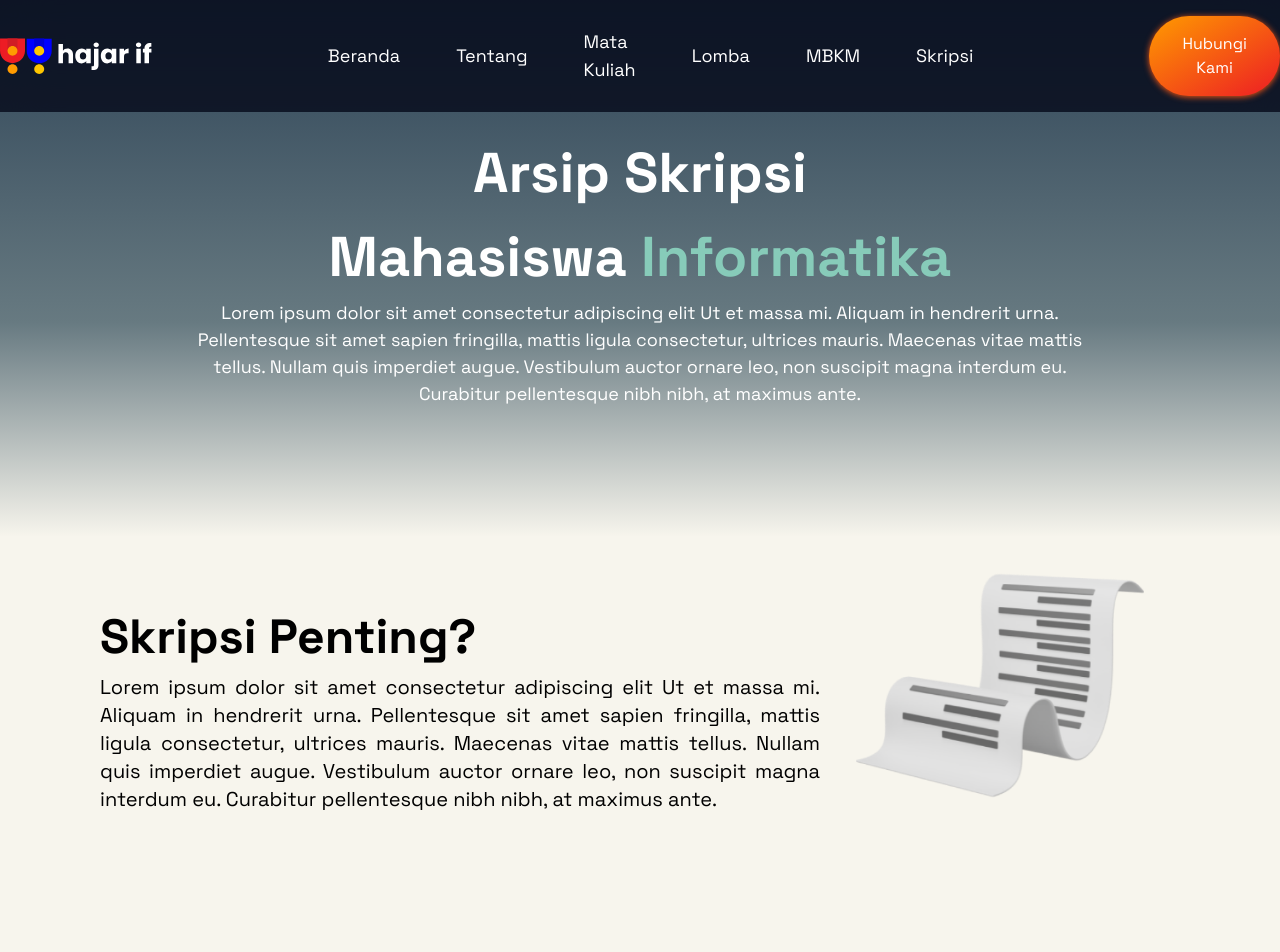
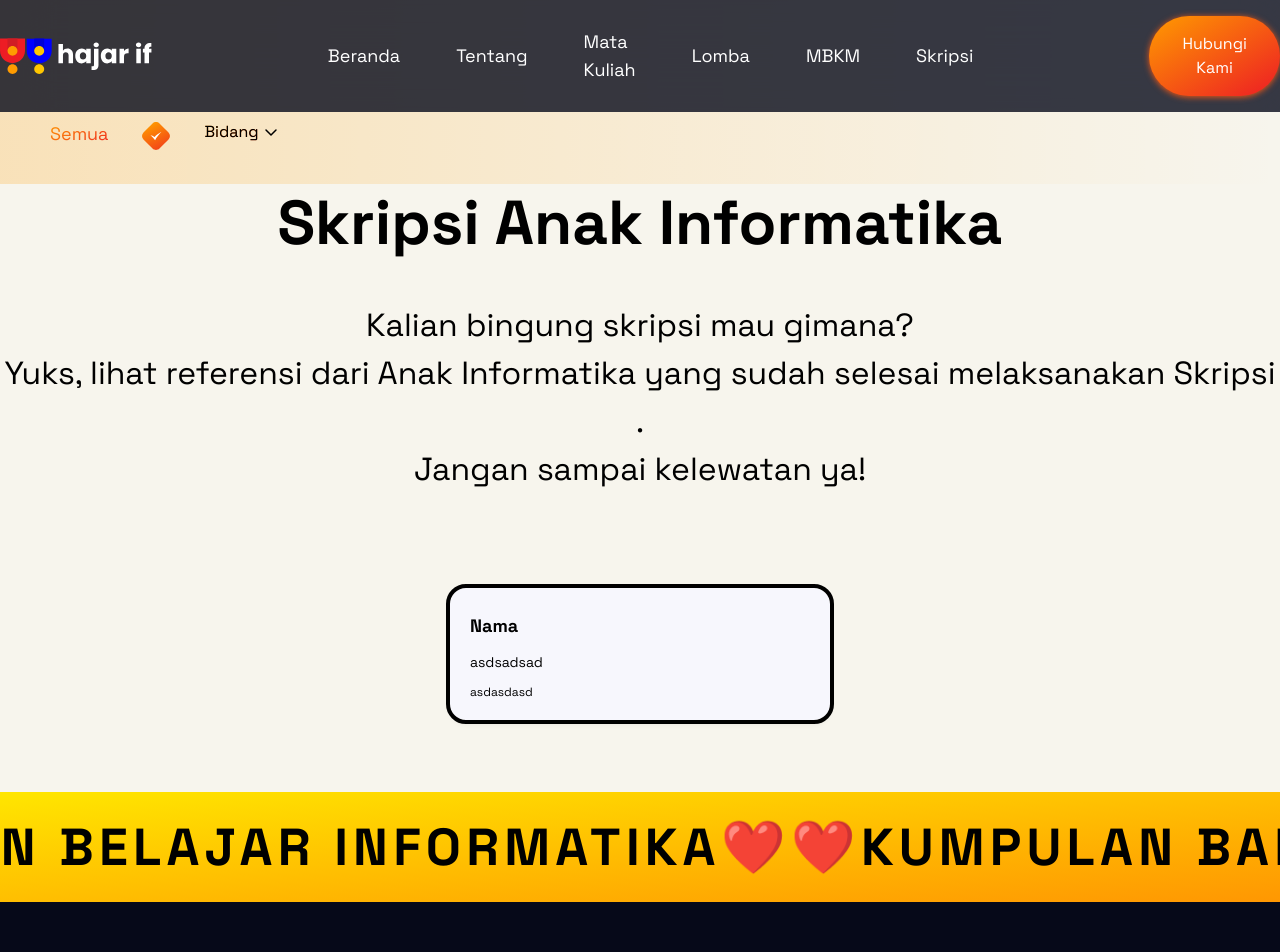
Before and after one commit to afifrohul/hajar-if-hmifunej, a Next.js app: page /skripsi in a window 1280 px wide. Shown: the top 952 px of the page. Built offline with nearby package versions, Linux system fonts and the light colour scheme.

Commit message:
feat: Revisi Page Skripsi

```diff
--- a/src/app/skripsi/page.jsx
+++ b/src/app/skripsi/page.jsx
@@ -1,111 +1,85 @@
-import Image from 'next/image'
-import paper from './assets/paper.png'
-import search from './assets/search.png'
-import selector from './assets/selector.png'
-import SearchBar from './components/search'
-import CardSkripsi from './components/cardSkripsi'
-import Link from 'next/link'
+const data = [
+    {
+        "No": 1,
+        "Nama Mahasiswa": "Nama Mahasiswa",
+        "Angkatan": 2019,
+        "Judul": "Klasifikasi Penyakit Glaukoma Dengan Menggunakan Metode Support Vector Machine Dengan Ekstraksi Local Binary Pattern (LBP) Dan Gray-Level Co-Occurence Matrix (GLCM)",
+        "Dosen Penguji": ["Achmad Maududie, ST., M.Sc.", "Tio Dharmawan, S.Kom., M.Kom."],
+        "Dosen Pembimbing": ["Muhammad Arief Hidayat, S.Kom., M.Kom", "Januar Adi Putra, S.Kom., M.Kom."],
+        "LinkAkses": "https://developer.mozilla.org/en-US/docs/Web/JavaScript/Reference/Global_Objects/Date",
+        "Datetime": new Date()
+    },
+    {
+        "No": 2,
+        "Nama Mahasiswa": "Nama Mahasiswa",
+        "Angkatan": 2019,
+        "Judul": "Klasifikasi Penyakit Glaukoma Dengan Menggunakan Metode Support Vector Machine Dengan Ekstraksi Local Binary Pattern (LBP) Dan Gray-Level Co-Occurence Matrix (GLCM)",
+        "Dosen Penguji": ["Achmad Maududie, ST., M.Sc.", "Tio Dharmawan, S.Kom., M.Kom."],
+        "Dosen Pembimbing": ["Muhammad Arief Hidayat, S.Kom., M.Kom", "Januar Adi Putra, S.Kom., M.Kom."],
+        "LinkAkses": "https://developer.mozilla.org/en-US/docs/Web/JavaScript/Reference/Global_Objects/Date",
+        "Datetime": new Date()
+    },
+    {
+        "No": 3,
+        "Nama Mahasiswa": "Nama Mahasiswa",
+        "Angkatan": 2019,
+        "Judul": "Klasifikasi Penyakit Glaukoma Dengan Menggunakan Metode Support Vector Machine Dengan Ekstraksi Local Binary Pattern (LBP) Dan Gray-Level Co-Occurence Matrix (GLCM)",
+        "Dosen Penguji": ["Achmad Maududie, ST., M.Sc.", "Tio Dharmawan, S.Kom., M.Kom."],
+        "Dosen Pembimbing": ["Muhammad Arief Hidayat, S.Kom., M.Kom", "Januar Adi Putra, S.Kom., M.Kom."],
+        "LinkAkses": "https://developer.mozilla.org/en-US/docs/Web/JavaScript/Reference/Global_Objects/Date",
+        "Datetime": new Date()
+    },
+]
+
 
 export default function Skripsi() {
 
-    const headKetentuan = ['No', 'Ketentuan', 'Dulu', 'Terbaru']
-    const dataSkripsi = [{
-        "No": 1,
-        "Ketentuan": "Lorem ipsum dolor sit amet consectetur",
-        "Dulu": "Lorem ipsum dolor sit amet consectetur adipiscing ",
-        "Terbaru": "Lorem ipsum dolor sit amet consectetur adipiscing "
-    }, {
-        "No": 2,
-        "Ketentuan": "Lorem ipsum dolor sit amet consectetur",
-        "Dulu": "Lorem ipsum dolor sit amet consectetur adipiscing ",
-        "Terbaru": "Lorem ipsum dolor sit amet consectetur adipiscing "
-    }, {
-        "No": 3,
-        "Ketentuan": "Lorem ipsum dolor sit amet consectetur",
-        "Dulu": "Lorem ipsum dolor sit amet consectetur adipiscing ",
-        "Terbaru": "Lorem ipsum dolor sit amet consectetur adipiscing "
-    }]
-    const array = [...Array(12)]
+    return <div className="bg-secondary">
+        <section id='Hero' className="w-full h-[184px] bg-gradient-to-r from-[#ff9c01]/[.22] from-0% to-[#fbb84e]/[0] to-100% opacity-7/10">
+            <div className='grid grid-cols-3 pt-[120px] pl-[50px]'>
+                <div className="flex gap-8">
+                    <h2 className='text-lg text-transparent bg-clip-text bg-gradient-to-br from-[#FF9B00] to-[#ED1C24]'>Semua</h2>
+                    <svg xmlns="http://www.w3.org/2000/svg" width="32" height="32" viewBox="0 0 52 52" fill="none">
+                        <path d="M20.3431 5.65686C23.4673 2.53266 28.5327 2.53266 31.6569 5.65685L46.3431 20.3431C49.4673 23.4673 49.4673 28.5327 46.3431 31.6569L31.6569 46.3431C28.5327 49.4673 23.4673 49.4673 20.3431 46.3431L5.65686 31.6569C2.53266 28.5327 2.53266 23.4673 5.65685 20.3431L20.3431 5.65686Z" fill="url(#paint0_radial_1051_117)" />
+                        <path fill-rule="evenodd" clip-rule="evenodd" d="M17 24.9206C19.0707 25.3461 21.734 26.1698 23.75 27.465C26.1178 24.3345 30.371 21.406 35 19C30.6042 23.2739 26.9668 28.1236 24.5 33C22.5118 30.2129 20.3398 27.6189 17 24.9206Z" fill="white" />
+                        <defs>
+                            <radialGradient id="paint0_radial_1051_117" cx="0" cy="0" r="1" gradientUnits="userSpaceOnUse" gradientTransform="translate(16.5455 -6.96429) rotate(59.1918) scale(77.3011 169.686)">
+                                <stop offset="0.125" stop-color="#FF9B00" />
+                                <stop offset="1" stop-color="#ED1C24" />
+                            </radialGradient>
+                        </defs>
+                    </svg>
+                    <button className='flex hover:text-transparent bg-clip-text bg-gradient-to-br from-[#FF9B00] to-[#ED1C24]'>
+                        <h2>Bidang</h2>
+                        <svg xmlns="http://www.w3.org/2000/svg" width="24" height="24" viewBox="0 0 24 24" fill="none">
+                            <path d="M7 10L12 15L17 10" stroke="black" stroke-width="1.5" stroke-linecap="round" stroke-linejoin="round" />
+                        </svg>
+                    </button>
 
-    return <div>
-        <section id='Hero' className="w-full h-[537px] bg-gradient-to-b from-[#2D4356] from-38% via-[#435B66CC] via-60% to-[#344D6700] to-100% flex flex-col justify-center items-center text-center text-white">
-            <div className="container mx-auto text-center text-white">
-                <div className="flex flex-col font-bold text-[56px]">
-                    <h1>Arsip Skripsi</h1>
-                    <h1>Mahasiswa <span className="text-[#87CBB9]">Informatika</span></h1>
-                </div>
-                <p className="w-3/4 mx-auto text-[18px]">
-                    Lorem ipsum dolor sit amet consectetur adipiscing elit Ut et massa mi. Aliquam in hendrerit urna. Pellentesque sit amet sapien fringilla, mattis ligula consectetur, ultrices mauris. Maecenas vitae mattis tellus. Nullam quis imperdiet augue. Vestibulum auctor ornare leo, non suscipit magna interdum eu. Curabitur pellentesque nibh nibh, at maximus ante.
-                </p>
-            </div>
-        </section>
-
-        <section id='about' className="grid grid-cols-3 mx-[100px] justify-center">
-            <div className="col-span-2 flex flex-col py-16">
-                <h2 className="font-bold text-[48px]">Skripsi Penting?</h2>
-                <p className='text-justify text-xl'>Lorem ipsum dolor sit amet consectetur adipiscing elit Ut et massa mi. Aliquam in hendrerit urna. Pellentesque sit amet sapien fringilla, mattis ligula consectetur, ultrices mauris. Maecenas vitae mattis tellus. Nullam quis imperdiet augue. Vestibulum auctor ornare leo, non suscipit magna interdum eu. Curabitur pellentesque nibh nibh, at maximus ante.</p>
-            </div>
-            <Image sizes='100vw' src={paper} alt="Picture of the paper" />
-        </section>
-
-        <section id='ketentuan' className="grid grid-cols-3 mx-[100px] justify-center">
-            <div className="col-span-2 flex flex-col py-16">
-                <h2 className="font-bold text-[48px]">Ketentuan Skripsi Ter-<span className='italic '>update</span></h2>
-                <table class="table-auto mt-4 rounded outline outline-1 outline-[#B9B9B9]">
-                    <thead className='bg-neutral-200'>
-                        <tr>
-                            {headKetentuan.map(ketentuan => (
-                                <th className='border border-[#B9B9B9] p-3'>
-                                    {ketentuan}
-                                </th>
-                            ))}
-                        </tr>
-                    </thead>
-                    <tbody className=''>
-                        {dataSkripsi.map(data => (
-                            <tr className=''>
-                                <td className='border border-[#B9B9B9] text-center'>{data.No}</td>
-                                <td className='border border-[#B9B9B9] p-3'>{data.Ketentuan}</td>
-                                <td className='border border-[#B9B9B9] p-3'>{data.Dulu}</td>
-                                <td className='border border-[#B9B9B9] p-3'>{data.Terbaru}</td>
-                            </tr>
-                        ))}
-                    </tbody>
-                </table>
-            </div>
-        </section>
-
-        <section id='arsip' className="mx-[100px] justify-center">
-            <div className="flex flex-col py-16">
-                <h2 className="font-bold text-[48px]">Arsip Skripsi Mahasiswa Informatika</h2>
-                <div className="mt-4 grid grid-cols-3 gap-8">
-                    <SearchBar text={"Filter"} asset={selector} />
-                    <SearchBar text={"Masukkan Pencarian"} asset={search} span="col-span-2" />
-                </div>
-                <div className="grid grid-cols-3 gap-8">
-                    {array.map(() => (
-                        <CardSkripsi judul={"Judul Skripsi"} name={"Afiaa Akbar Sidaorda"} nim={"202410103022"} year={2022} />
-                    ))}
-                </div>
-                <div className="flex justify-end">
-                    <Link href={"/skripsi"} className="w-[240px] mt-8 text-center p-2 rounded bg-[#F7F7FD] hover:bg-slate-100 shadow-md shadow-[rgb(142, 141, 208, 0.25)] ">
-                        <h1 className="font-bold text-lg">Lebih Banyak</h1>
-                    </Link>
                 </div>
             </div>
         </section>
 
+        <section id='Intro' className='w-full h-[300px] flex flex-col gap-8 justify-center items-center text-center'>
+            <h1 className='font-extrabold text-[62px]'>Skripsi Anak Informatika</h1>
+            <p className='text-[32px]'>Kalian bingung skripsi mau gimana? <br></br>
+                Yuks, lihat referensi dari Anak Informatika yang sudah selesai melaksanakan Skripsi . <br></br>
+                Jangan sampai kelewatan ya!
+            </p>
+        </section>
 
-        <section className='flex flex-col h-[500px] bg-gradient-to-b from-[#344D6700] from-38% via-[#435B66CC] via-50% to-[#2D4356] to-100%'>
-            <div className="mx-auto w-[600px] p-4 text-center rounded-[40px] bg-[#D9D9D9] shadow-md shadow-[rgb(142, 141, 208, 0.25)] ">
-                <h1 className="font-bold text-4xl">Tunjukkan Prestasimu!</h1>
+        <section id="Content" className="px-[125px] py-[72px]">
+            <div className="mx-auto mt-8 p-3 rounded-2xl outline outline-4 bg-[#F7F7FD] shadow-md shadow-[rgb(142, 141, 208, 0.25)] w-[380px]">
+                <div className="flex flex-col items-baseline pt-3 p-2 text-justify">
+                    <h1 className="font-bold text-lg">Nama </h1>
+                    <h2 className="pt-3 font-normal text-sm">asdsadsad</h2>
+                    <h2 className="pt-3 font-normal text-xs">asdasdasd</h2>
+                </div>
+                {/* <div className="flex items-center justify-end pt-4">
+                    <Link href={"/skripsi"} className="hover:bg-stone-200 p-2 rounded-full outline outline-1 bg-stone-100">Unduh File</Link>
+                </div> */}
             </div>
 
-            <div className='max-w-5xl mx-auto mt-[100px] text-white'>
-                <h2 className='text-5xl font-bold text-left'>Quotes “ ”</h2>
-                <p className='text-justify text-2xl leading-[48px] pt-14'>Lorem ipsum dolor sit amet consectetur adipiscing elit Ut et massa mi. Aliquam in hendrerit urna. Pellentesque sit amet sapien.</p>
-                <h2 className='text-2xl font-bold text-right'>--- HMIF</h2>
-            </div>
         </section>
     </div>
 }
--- /dev/null
+++ b/src/app/skripsi/pageWrong.jsx
@@ -0,0 +1,111 @@
+import Image from 'next/image'
+import paper from './assets/paper.png'
+import search from './assets/search.png'
+import selector from './assets/selector.png'
+import SearchBar from './components/search'
+import CardSkripsi from './components/cardSkripsi'
+import Link from 'next/link'
+
+export default function Skripsiwrong() {
+
+    const headKetentuan = ['No', 'Ketentuan', 'Dulu', 'Terbaru']
+    const dataSkripsi = [{
+        "No": 1,
+        "Ketentuan": "Lorem ipsum dolor sit amet consectetur",
+        "Dulu": "Lorem ipsum dolor sit amet consectetur adipiscing ",
+        "Terbaru": "Lorem ipsum dolor sit amet consectetur adipiscing "
+    }, {
+        "No": 2,
+        "Ketentuan": "Lorem ipsum dolor sit amet consectetur",
+        "Dulu": "Lorem ipsum dolor sit amet consectetur adipiscing ",
+        "Terbaru": "Lorem ipsum dolor sit amet consectetur adipiscing "
+    }, {
+        "No": 3,
+        "Ketentuan": "Lorem ipsum dolor sit amet consectetur",
+        "Dulu": "Lorem ipsum dolor sit amet consectetur adipiscing ",
+        "Terbaru": "Lorem ipsum dolor sit amet consectetur adipiscing "
+    }]
+    const array = [...Array(12)]
+
+    return <div>
+        <section id='Hero' className="w-full h-[537px] bg-gradient-to-b from-[#2D4356] from-38% via-[#435B66CC] via-60% to-[#344D6700] to-100% flex flex-col justify-center items-center text-center text-white">
+            <div className="container mx-auto text-center text-white">
+                <div className="flex flex-col font-bold text-[56px]">
+                    <h1>Arsip Skripsi</h1>
+                    <h1>Mahasiswa <span className="text-[#87CBB9]">Informatika</span></h1>
+                </div>
+                <p className="w-3/4 mx-auto text-[18px]">
+                    Lorem ipsum dolor sit amet consectetur adipiscing elit Ut et massa mi. Aliquam in hendrerit urna. Pellentesque sit amet sapien fringilla, mattis ligula consectetur, ultrices mauris. Maecenas vitae mattis tellus. Nullam quis imperdiet augue. Vestibulum auctor ornare leo, non suscipit magna interdum eu. Curabitur pellentesque nibh nibh, at maximus ante.
+                </p>
+            </div>
+        </section>
+
+        <section id='about' className="grid grid-cols-3 mx-[100px] justify-center">
+            <div className="col-span-2 flex flex-col py-16">
+                <h2 className="font-bold text-[48px]">Skripsi Penting?</h2>
+                <p className='text-justify text-xl'>Lorem ipsum dolor sit amet consectetur adipiscing elit Ut et massa mi. Aliquam in hendrerit urna. Pellentesque sit amet sapien fringilla, mattis ligula consectetur, ultrices mauris. Maecenas vitae mattis tellus. Nullam quis imperdiet augue. Vestibulum auctor ornare leo, non suscipit magna interdum eu. Curabitur pellentesque nibh nibh, at maximus ante.</p>
+            </div>
+            <Image sizes='100vw' src={paper} alt="Picture of the paper" />
+        </section>
+
+        <section id='ketentuan' className="grid grid-cols-3 mx-[100px] justify-center">
+            <div className="col-span-2 flex flex-col py-16">
+                <h2 className="font-bold text-[48px]">Ketentuan Skripsi Ter-<span className='italic '>update</span></h2>
+                <table class="table-auto mt-4 rounded outline outline-1 outline-[#B9B9B9]">
+                    <thead className='bg-neutral-200'>
+                        <tr>
+                            {headKetentuan.map(ketentuan => (
+                                <th className='border border-[#B9B9B9] p-3'>
+                                    {ketentuan}
+                                </th>
+                            ))}
+                        </tr>
+                    </thead>
+                    <tbody className=''>
+                        {dataSkripsi.map(data => (
+                            <tr className=''>
+                                <td className='border border-[#B9B9B9] text-center'>{data.No}</td>
+                                <td className='border border-[#B9B9B9] p-3'>{data.Ketentuan}</td>
+                                <td className='border border-[#B9B9B9] p-3'>{data.Dulu}</td>
+                                <td className='border border-[#B9B9B9] p-3'>{data.Terbaru}</td>
+                            </tr>
+                        ))}
+                    </tbody>
+                </table>
+            </div>
+        </section>
+
+        <section id='arsip' className="mx-[100px] justify-center">
+            <div className="flex flex-col py-16">
+                <h2 className="font-bold text-[48px]">Arsip Skripsi Mahasiswa Informatika</h2>
+                <div className="mt-4 grid grid-cols-3 gap-8">
+                    <SearchBar text={"Filter"} asset={selector} />
+                    <SearchBar text={"Masukkan Pencarian"} asset={search} span="col-span-2" />
+                </div>
+                <div className="grid grid-cols-3 gap-8">
+                    {array.map(() => (
+                        <CardSkripsi judul={"Judul Skripsi"} name={"Afiaa Akbar Sidaorda"} nim={"202410103022"} year={2022} />
+                    ))}
+                </div>
+                <div className="flex justify-end">
+                    <Link href={"/skripsi"} className="w-[240px] mt-8 text-center p-2 rounded bg-[#F7F7FD] hover:bg-slate-100 shadow-md shadow-[rgb(142, 141, 208, 0.25)] ">
+                        <h1 className="font-bold text-lg">Lebih Banyak</h1>
+                    </Link>
+                </div>
+            </div>
+        </section>
+
+
+        <section className='flex flex-col h-[500px] bg-gradient-to-b from-[#344D6700] from-38% via-[#435B66CC] via-50% to-[#2D4356] to-100%'>
+            <div className="mx-auto w-[600px] p-4 text-center rounded-[40px] bg-[#D9D9D9] shadow-md shadow-[rgb(142, 141, 208, 0.25)] ">
+                <h1 className="font-bold text-4xl">Tunjukkan Prestasimu!</h1>
+            </div>
+
+            <div className='max-w-5xl mx-auto mt-[100px] text-white'>
+                <h2 className='text-5xl font-bold text-left'>Quotes “ ”</h2>
+                <p className='text-justify text-2xl leading-[48px] pt-14'>Lorem ipsum dolor sit amet consectetur adipiscing elit Ut et massa mi. Aliquam in hendrerit urna. Pellentesque sit amet sapien.</p>
+                <h2 className='text-2xl font-bold text-right'>--- HMIF</h2>
+            </div>
+        </section>
+    </div>
+}
--- a/src/components/navbar.jsx
+++ b/src/components/navbar.jsx
@@ -24,7 +24,7 @@ export default function Navbar() {
           <Link href={'/'} className="focus:text-[#FF9702] hover:text-[#FF9702]">
             MBKM
           </Link>
-          <Link href={'/'} className="focus:text-[#FF9702] hover:text-[#FF9702]">
+          <Link href={'/skripsi'} className="focus:text-[#FF9702] hover:text-[#FF9702]">
             Skripsi
           </Link>
         </div>
```
Also changed, not shown: src/app/matkul/page.jsx (indentation only).
